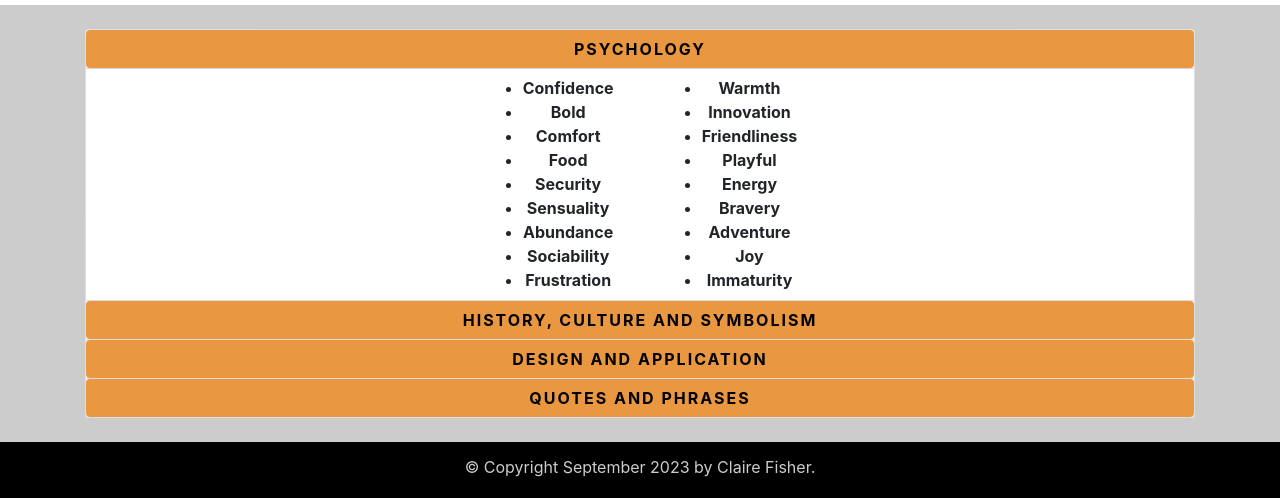
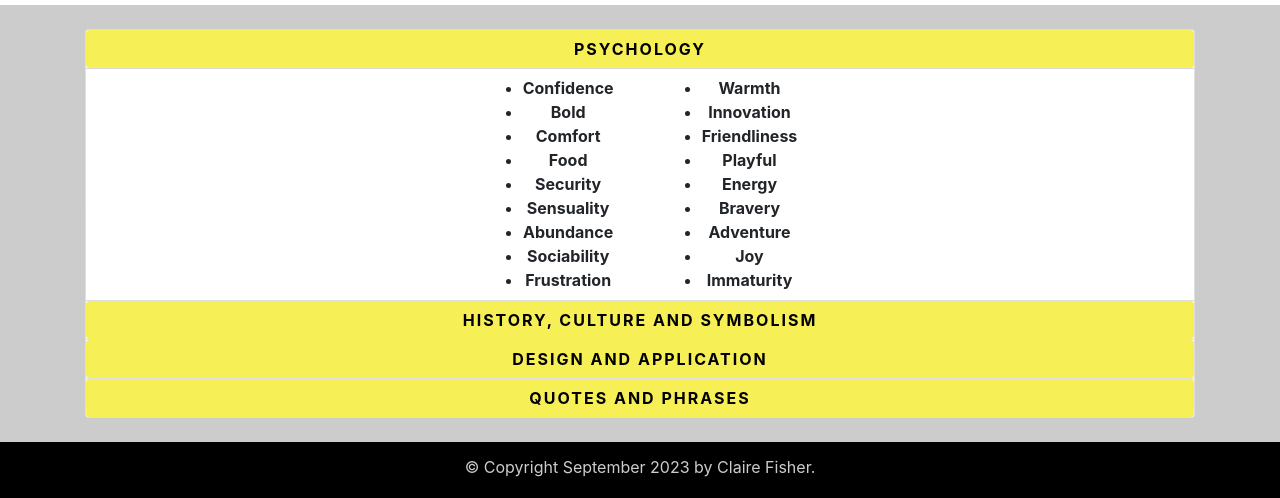
Before and after one commit to Claire-Fisher/colour-theory-ms1, a plain HTML site: page yellow.html in a window 1280 px wide. Shown: the part 298-796 px from the top of the page. Drawn offline with nearby package versions, Linux system fonts and the light colour scheme.

Commit message:
fix: changes all #orange-bg to yellow in accordion

```diff
--- a/yellow.html
+++ b/yellow.html
@@ -211,7 +211,7 @@
                 <div class="card-header" id="headingOne">
                   <h2 class="mb-0">
                     <button
-                      id="orange-bg"
+                      id="yellow-bg"
                       class="btn btn-link btn-block uppercase bold text-center"
                       type="button"
                       data-toggle="collapse"
@@ -264,7 +264,7 @@
                 <div class="card-header" id="headingTwo">
                   <h2 class="mb-0">
                     <button
-                      id="orange-bg"
+                      id="yellow-bg"
                       class="btn btn-link btn-block uppercase bold text-center collapsed"
                       type="button"
                       data-toggle="collapse"
@@ -339,7 +339,7 @@
                 <div class="card-header" id="headingThree">
                   <h2 class="mb-0">
                     <button
-                      id="orange-bg"
+                      id="yellow-bg"
                       class="btn btn-link btn-block uppercase bold text-center collapsed"
                       type="button"
                       data-toggle="collapse"
@@ -387,7 +387,7 @@
                 <div class="card-header" id="headingFour">
                   <h2 class="mb-0">
                     <button
-                      id="orange-bg"
+                      id="yellow-bg"
                       class="btn btn-link btn-block uppercase bold text-center collapsed"
                       type="button"
                       data-toggle="collapse"
```
